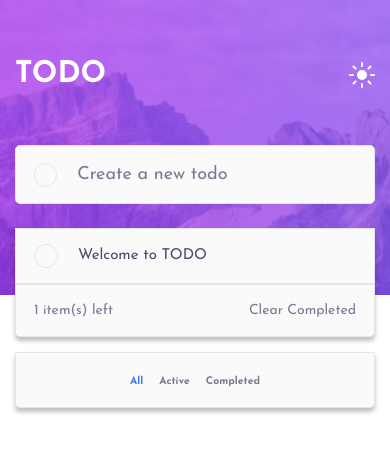
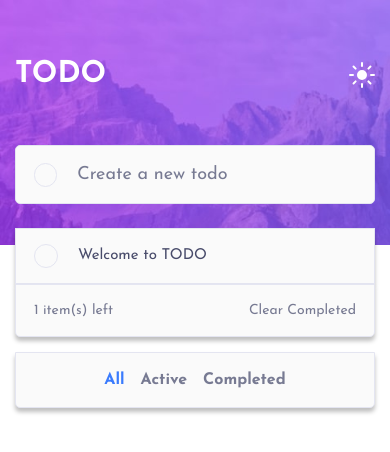
Before and after one commit to OBIDJ0N/react-to-do-app, a React (Create React App) app: page / in a window 390 px wide. Shown: the top 452 px of the page. Built offline with nearby package versions, Linux system fonts and the light colour scheme.

Commit message:
some styles changed

```diff
--- a/src/components/footer/Footer.js
+++ b/src/components/footer/Footer.js
@@ -9,7 +9,7 @@ const Footer = ({ dataLength, filter, btnArr, updateFilterHandler, clearComplete
           type='button'
           key={btn.name}
           onClick={() => updateFilterHandler(btn.name)}
-          className={`${filter === btn.name ? 'text-brightBlue' : 'text-dark-darkGrayishBlue'} hover:text-light-veryDarkGrayishBlue mx-2 font-bold dark:hover:text-light-veryLightGrayishBlue ${isMobile ? 'max-md:text-[10.5px]' : 'max-md:hidden'}`}
+          className={`${filter === btn.name ? 'text-brightBlue' : 'text-dark-darkGrayishBlue'} hover:text-light-veryDarkGrayishBlue mx-2 font-bold dark:hover:text-light-veryLightGrayishBlue ${isMobile ? '' : 'max-md:hidden'}`}
         >
           {btn.name}
         </button>
--- a/src/components/main/Main.js
+++ b/src/components/main/Main.js
@@ -34,7 +34,7 @@ class Main extends Component {
   render() {
     const { data, onDelete, updateFilterHandler, clearCompleted, completedHandler, filter } = this.props
     return (
-      <div className='bg-desktop-light h-[35dvh] bg-no-repeat bg-cover dark:bg-desktop-dark'>
+      <div className='bg-desktop-light h-[29dvh] bg-no-repeat bg-cover dark:bg-desktop-dark'>
         <div className='container flex justify-center'>
           <div className='w-full max-w-[540px] mt-[70px] max-md:mt-[52px]'>
             <div className='flex justify-between items-center'>
```
